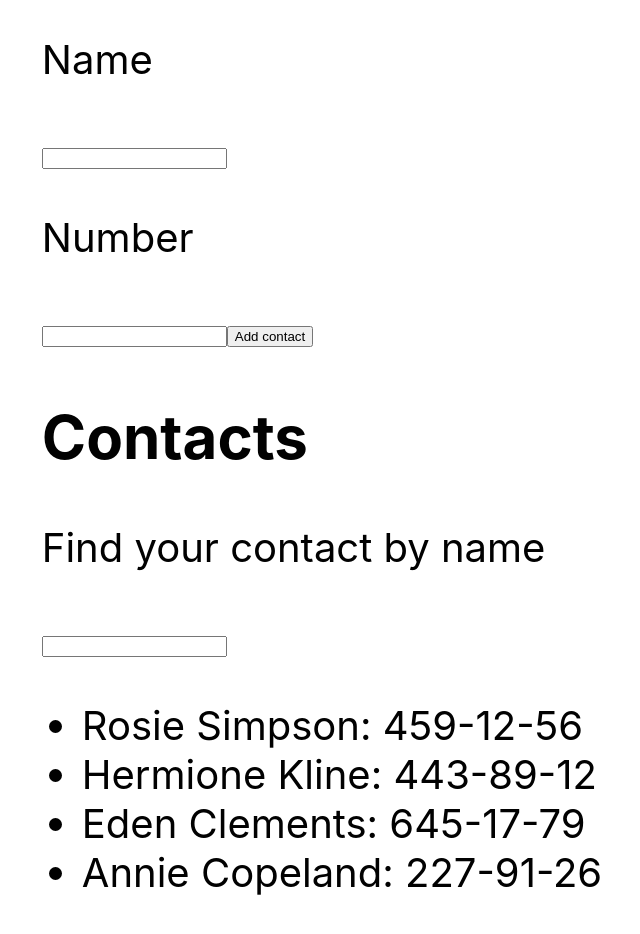
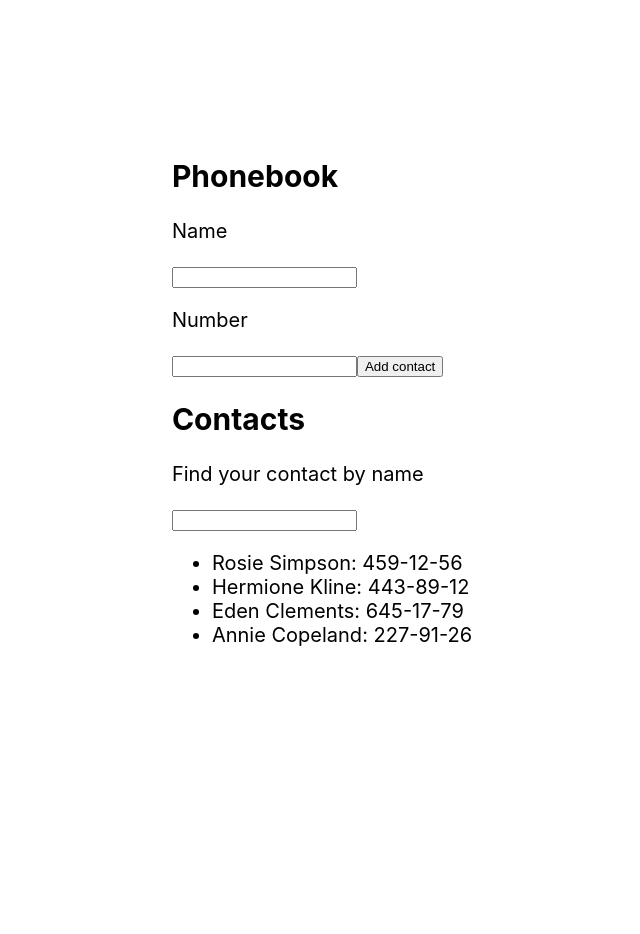
Before and after one commit to SebastianLalek/goit-react-hw-02-phonebook, a React (Create React App) app: page / in a window 1280 px wide. Shown: the top 934 px of the page, without its empty margins (318-958 px from the left). After the commit the page ends 800 px from the top, so only its background shows below. Built offline with nearby package versions, Linux system fonts and the light colour scheme.

Commit message:
add filter feature

```diff
--- a/src/components/App.jsx
+++ b/src/components/App.jsx
@@ -1,66 +1,73 @@
-import { Component } from "react";
+import { Component } from 'react';
 
-import { nanoid } from "nanoid";
+import { nanoid } from 'nanoid';
 
-
-import ContactList from "./contacts/Contacts";
-import Form from "./form/form";
-import Section from "./section/section";
-import Filter from "./filter/filter";
+import ContactList from './contacts/Contacts';
+import Form from './form/form';
+import Section from './section/section';
+import Filter from './filter/filter';
 
 class Phonebook extends Component {
-
   state = {
     contacts: [
-      {id: 'id-1', name: 'Rosie Simpson', number: '459-12-56'},
-      {id: 'id-2', name: 'Hermione Kline', number: '443-89-12'},
-      {id: 'id-3', name: 'Eden Clements', number: '645-17-79'},
-      {id: 'id-4', name: 'Annie Copeland', number: '227-91-26'},
+      { id: 'id-1', name: 'Rosie Simpson', number: '459-12-56' },
+      { id: 'id-2', name: 'Hermione Kline', number: '443-89-12' },
+      { id: 'id-3', name: 'Eden Clements', number: '645-17-79' },
+      { id: 'id-4', name: 'Annie Copeland', number: '227-91-26' },
     ],
-    filter: ''
-  }
+    filter: '',
+  };
 
   handleChange = e => {
-    const {name, value} = e.target;
-    this.setState({[name]: value})
-  }
+    e.preventDefault();
+    const { name, value } = e.target;
+    this.setState({ [name]: value });
+  };
 
   handleSubmit = e => {
     e.preventDefault();
 
     const name = this.state.name;
-    const number = this.state.number
+    const number = this.state.number;
     const id = this.state.id;
 
     const contact = {
       name: name,
-      number:number,
-      id: nanoid()
-    }
+      number: number,
+      id: nanoid(),
+    };
 
     this.setState({
-      contacts: [...this.state.contacts, contact]
-    })
-    console.log(this.state)
-  }
+      contacts: [...this.state.contacts, contact],
+    });
+  };
 
-  // filter = () => {
+  preventSubmit = e => {
+    e.preventDefault();
+  };
 
-  // }
+  filter = () => {
+    return this.state.contacts.filter(contact =>
+      contact.name.toLowerCase().includes(this.state.filter.toLowerCase())
+    );
+  };
 
   render() {
     return (
       <div>
         <Section title="Phonebook">
-        <Form onChange={this.handleChange} onSubmit={this.handleSubmit} />
+          <Form onChange={this.handleChange} onSubmit={this.handleSubmit} />
         </Section>
         <Section title="Contacts">
-      <ContactList contacts={this.state.contacts}>
-        <Filter onChange={this.filter} />
-      </ContactList>
-      </Section>
+          <ContactList contacts={this.filter()}>
+            <Filter
+              onChange={this.handleChange}
+              onSubmit={this.preventSubmit}
+            />
+          </ContactList>
+        </Section>
       </div>
-    )
+    );
   }
 }
 
@@ -72,8 +79,8 @@ export const App = () => {
         display: 'flex',
         justifyContent: 'center',
         alignItems: 'center',
-        fontSize: 40,
-        color: '#010101'
+        fontSize: 20,
+        color: '#010101',
       }}
     >
       <Phonebook />
--- a/src/components/filter/filter.js
+++ b/src/components/filter/filter.js
@@ -1,9 +1,9 @@
-export default function Filter(filter) {
+export default function Filter({ onChange, onSubmit }) {
   return (
-    <form>
+    <form onSubmit={onSubmit}>
       <label>
         <p>Find your contact by name</p>
-        <input type="text" name="name" onChange={filter} />
+        <input type="text" name="filter" onChange={onChange} />
       </label>
     </form>
   );
```
